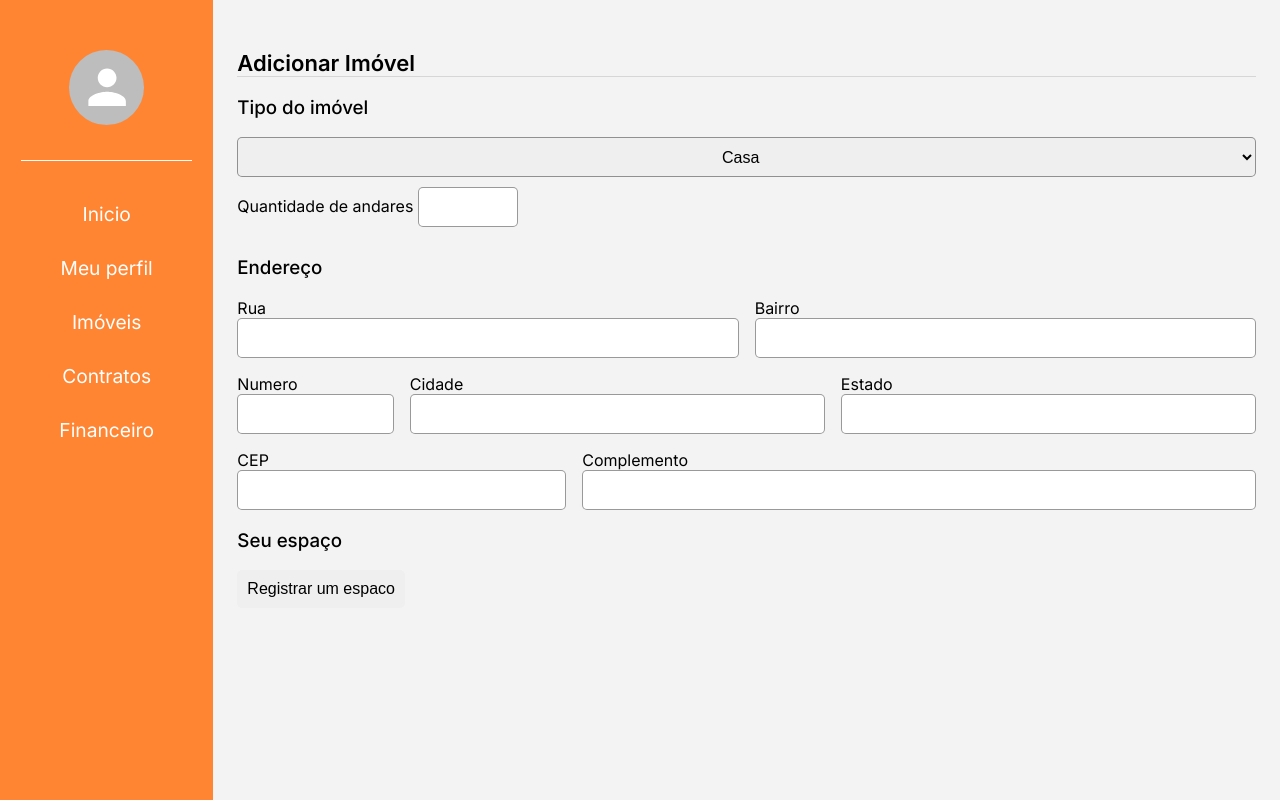
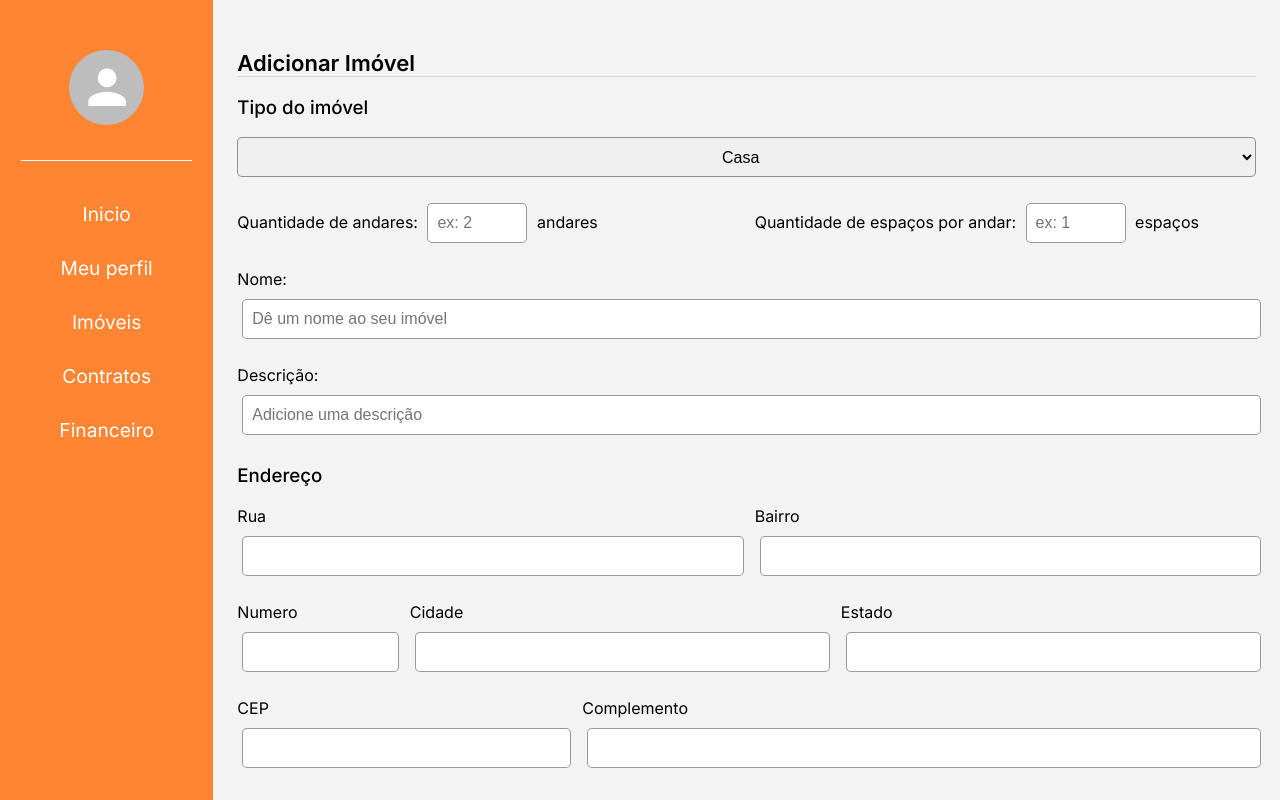
Before and after one commit to jonasnascc/SeuSindico, a React (Create React App) app: page /imoveis/adicionar in a window 1280 px wide. Shown: the top 800 px of the page. Built offline with nearby package versions, Linux system fonts and the light colour scheme; no server answers.

Commit message:
Lógica de construção do formulário de cadastro de imóvel e layout básico

```diff
--- a/src/pages/ImoveisPage/AddImovel.tsx
+++ b/src/pages/ImoveisPage/AddImovel.tsx
@@ -3,15 +3,30 @@ import { Divider, Grid } from "@mui/material"
 import styled from "styled-components"
 import { StringInput } from "../../shared/components/Input/StringInput"
 import { NumberInput } from "../../shared/components/Input/NumberInput"
-import { useState } from "react"
+import { useEffect, useState } from "react"
 import { EnderecoForm } from "../../shared/components/AddImovelForm/EnderecoForm";
-import { Endereco, Espaco } from "../../types/imovel";
+import { Endereco, Espaco, Imovel, SimpleImovel } from "../../types/imovel";
 import { EspacoForm } from "../../shared/components/AddImovelForm/EspacoForm";
+import { ImovelForm } from "../../shared/components/AddImovelForm/ImovelForm";
+import { FormularioTitulo } from "../../shared/components/AddImovelForm/styles";
+import { AddImovelBody } from "./styles";
 
 export const AddImovel = () => {
-    const [endereco, setEndereco] = useState<Endereco>();
-    const [espacos, setEspacos] = useState<Espaco[]>();
+    const [imovel, setImovel] = useState<Imovel>({
+        codigo: null,
+        nome: "",
+        descricao: "",
+        quantidadeAndares: null,
+        espacosPorAndar: null,
+        endereco: null,
+        espacos: [],
+        tipo: ""
+    });
     const [isRegistrandoEspaco, setRegistrandoEspaco] = useState(false);
+
+    useEffect(() => {
+        console.log(imovel)
+    } , [imovel])
 
 
     const handleRegistrarEspaco = (event : any) => {
@@ -25,21 +40,34 @@ export const AddImovel = () => {
     }
 
     const handleEnderecoChange = (novoValor : Endereco) => {
-        setEndereco(novoValor);
+        setImovel({
+            ...imovel,
+            endereco : novoValor
+        })
     }
 
+    const handleAddEspaco = (novoValor : Espaco) => {
+        setImovel({
+            ...imovel,
+            espacos : [...imovel.espacos, novoValor]
+        })
+        setRegistrandoEspaco(false);
+    }
+
+    const handleImovelChange = (newImovel : SimpleImovel) => {
+        setImovel({
+            ...imovel,
+            ...newImovel
+        });
+    }
     return (
-        <>
+        <AddImovelBody>
             <SectionHeader label="Adicionar Imóvel"/>
-            <FormularioTitulo>Tipo do imóvel</FormularioTitulo>
-            <select name="tipoImovel" defaultValue="CASA">
-                <option value="CASA">Casa</option>
-                <option value="EDIFICIO">Edificio</option>
-            </select>
-            <InputText>Quantidade de andares</InputText>
-            <NumberInput name="quantidadeAndares" larguraMinima/>
+
+            <ImovelForm onImovelChange={handleImovelChange}/>
 
             <EnderecoForm onFormChange={handleEnderecoChange}/>
+
             <FormularioTitulo>Seu espaço</FormularioTitulo>
 
             {
@@ -47,24 +75,11 @@ export const AddImovel = () => {
                     <button onClick={handleRegistrarEspaco}> Registrar um espaco </button>
                 ) : (
                     <>
-                    <EspacoForm onFormChange={() => null}/>
+                    <EspacoForm onSaveEspaco={handleAddEspaco}/>
                     <button onClick={handleCancelarRegistroEspaco}> Cancelar Tudo </button>
                     </>
                 )
             }
-        </>
+        </AddImovelBody>
     )
 }
-
-
-const FormularioTitulo = styled.h3`
-    font-weight: 500;
-`
-const Subtitle = styled.h4`
-    font-weight: 500;
-`
-
-const InputText = styled.span`
-    margin: 0;
-    padding: 0;
-`
--- /dev/null
+++ b/src/pages/ImoveisPage/styles.ts
@@ -0,0 +1,5 @@
+import styled from "@emotion/styled";
+
+export const AddImovelBody = styled.div`
+    margin-bottom: 100px;
+`
--- /dev/null
+++ b/src/shared/components/AddImovelForm/ComodoForm.tsx
@@ -0,0 +1,41 @@
+import React, { useState } from "react";
+import { NumberInput } from "../Input/NumberInput";
+import { StringInput } from "../Input/StringInput";
+import { Subtitle, InputText } from "./styles";
+import { Comodo } from "../../../types/imovel";
+
+export const ComodoForm = ({onSaveComodo} : {onSaveComodo : (comodo : Comodo) => void}) => {
+
+    const [comodo, setComodo] = useState<Comodo>({
+        nome: "",
+        metrosQuadrados: null,
+        detalhes: ""
+    });
+
+    const handleComodoChange = (event: any) => {
+        setComodo({
+            ...comodo,
+            [event.target.name] : event.target.value
+        })
+    }
+
+    const handleSaveComodo = (event: any) => {
+        event.preventDefault();
+        onSaveComodo(comodo);
+    }
+
+    return (
+        <form onChange={handleComodoChange}>
+            <InputText>Nome</InputText>
+            <StringInput name="nome"/>
+
+            <InputText>Metros quadrados</InputText>
+            <NumberInput name="metrosQuadrados"/>
+
+            <InputText>detalhes</InputText>
+            <StringInput name="detalhes"/>
+
+            <button onClick={handleSaveComodo}>Salvar cômodo</button>
+        </form>
+    )
+}
--- a/src/shared/components/AddImovelForm/EspacoForm.tsx
+++ b/src/shared/components/AddImovelForm/EspacoForm.tsx
@@ -1,10 +1,12 @@
 import React, { useState } from "react";
 import { NumberInput } from "../Input/NumberInput";
 import { StringInput } from "../Input/StringInput";
-import { FormularioTitulo, InputText, Subtitle } from "./styles";
-import { Espaco } from "../../../types/imovel";
+import { CenterGrid, FormularioTitulo, InputText, Subtitle } from "./styles";
+import { Comodo, Espaco } from "../../../types/imovel";
+import { ComodoForm } from "./ComodoForm";
+import { Grid } from "@mui/material";
 
-export const EspacoForm = ({onFormChange} : {onFormChange : (espaco : Espaco) => void}) => {
+export const EspacoForm = ({onSaveEspaco} : {onSaveEspaco : (espaco : Espaco) => void}) => {
     const [espaco, setEspaco] = useState<Espaco>({
         tipo: "",
         espacoId: null,
@@ -22,7 +24,6 @@ export const EspacoForm = ({onFormChange} : {onFormChange : (espaco : Espaco) =>
             [event.target.name] : event.target.value
         }
         setEspaco(newObject);
-        onFormChange(newObject);
     }
 
     const handleRegistrarComodo = (event : any) => {
@@ -35,42 +36,73 @@ export const EspacoForm = ({onFormChange} : {onFormChange : (espaco : Espaco) =>
         setRegistrandoComodo(false);
     }
 
+    const handleSaveEspaco = (event : any) => {
+        event.preventDefault();
+        onSaveEspaco({...espaco, quantidadeComodos: espaco.comodos.length});
+    }
+
+    const handleSaveComodo = (comodo : Comodo) => {
+        setEspaco({
+            ...espaco,
+            comodos : [...espaco.comodos, comodo]
+        })
+        setRegistrandoComodo(false);
+    }
+
     return (
+        <>
         <form onChange={handleEspacoChange}>
-            <FormularioTitulo>Detalhes sobre o seu espaço</FormularioTitulo>
+            <Grid container spacing={2}>
+                <Grid item  xs={8}>
+                    <InputText>Tipo: </InputText>
+                    <select name="tipo" defaultValue="">
+                        <option value="APARTAMENTO">Apartamento</option>
+                        <option value="ESCRITORIO">Escritório</option>
+                        <option value="PONTO_COMERCIAL">Ponto comercial</option>
+                    </select>
+                </Grid>
 
-            <InputText>Tamanho em metros quadrados</InputText>
-            <NumberInput name="metrosQuadrados" larguraMinima/>
+                <Grid item xs={4}>
+                    <InputText>Tamanho em metros quadrados: </InputText>
+                    <NumberInput
+                        name="metrosQuadrados"
+                        placeholder="ex: 14"
+                        larguraMinima
+                    />
+                </Grid>
 
-            <InputText>Andar</InputText>
-            <NumberInput name="andar" larguraMinima/>
+                <Grid item xs={2}>
+                    <InputText>Andar: </InputText>
+                    <NumberInput
+                        name="andar"
+                        placeholder="ex: 1"
+                        larguraMinima
+                    />
+                </Grid>
 
-            <select name="tipo" defaultValue="">
-                <option value="APARTAMENTO">Apartamento</option>
-                <option value="ESCRITORIO">Escritório</option>
-                <option value="PONTO_COMERCIAL">Ponto comercial</option>
+                <Grid item xs={2}>
+                    <InputText>Numero</InputText>
+                    <StringInput
+                        name="numero"
+                        placeholder="ex: 126 B"
+                        larguraMinima
+                    />
+                </Grid>
+            </Grid>
 
-            </select>
+        </form>
 
-            {!isRegistrandoComodo ? (
+        <FormularioTitulo>Registrar cômodos</FormularioTitulo>
+        {!isRegistrandoComodo ? (
                 <button onClick={handleRegistrarComodo}>Registrar comodo</button>
             ):(
                 <>
-                <Subtitle>Registre um cômodo</Subtitle>
-
-                <InputText>Nome</InputText>
-                <StringInput name="nomeComodo"/>
-
-                <InputText>Metros quadrados</InputText>
-                <NumberInput name="metrosComodo"/>
-
-                <InputText>detalhes</InputText>
-                <StringInput name="detalhesComodo"/>
-
-                <button onClick={handleCancelarRegistroComodo}>Salvar</button>
+                <ComodoForm onSaveComodo={handleSaveComodo}/>
                 <button onClick={handleCancelarRegistroComodo}>Cancelar</button>
                 </>
             )}
-        </form>
+
+        <button onClick={handleSaveEspaco}>Salvar Espaco</button>
+        </>
     )
 }
--- /dev/null
+++ b/src/shared/components/AddImovelForm/ImovelForm.tsx
@@ -0,0 +1,70 @@
+import React, { useState } from "react";
+import { FormularioTitulo, InputText } from "./styles";
+import { NumberInput } from "../Input/NumberInput";
+import { SimpleImovel } from "../../../types/imovel";
+import { StringInput } from "../Input/StringInput";
+import { Grid } from "@mui/material";
+
+export const ImovelForm = ({onImovelChange} : {onImovelChange : (imovel : SimpleImovel) => void}) => {
+    const [imovel, setImovel] = useState<SimpleImovel>({
+        nome: "",
+        descricao: "",
+        quantidadeAndares: null,
+        espacosPorAndar: null,
+        tipo: ""
+    })
+
+    const handleImovelChange = (event : any) => {
+        const novoImovel = {
+            ...imovel,
+            [event.target.name] : event.target.value
+        };
+        setImovel(novoImovel);
+        onImovelChange(novoImovel);
+    }
+
+    return (
+        <form onChange={handleImovelChange}>
+            <FormularioTitulo>Tipo do imóvel</FormularioTitulo>
+            <Grid container spacing={2}>
+                <Grid item xs={12}>
+                    <select name="tipo" defaultValue="CASA" >
+                        <option value="CASA">Casa</option>
+                        <option value="EDIFICIO">Edificio</option>
+                    </select>
+                </Grid>
+                <Grid item xs={6}>
+                    <InputText>Quantidade de andares: </InputText>
+                    <NumberInput
+                        name="quantidadeAndares"
+                        placeholder="ex: 2"
+                        larguraMinima
+                    /> andares
+                </Grid>
+                <Grid item xs={6}>
+                    <InputText>Quantidade de espaços por andar: </InputText>
+                    <NumberInput
+                        name="espacosPorAndar"
+                        placeholder="ex: 1"
+                        larguraMinima
+                    /> espaços
+                </Grid>
+                <Grid item xs={12}>
+                    <InputText>Nome:</InputText>
+                    <StringInput
+                        name="nome"
+                        placeholder="Dê um nome ao seu imóvel"
+                    />
+                </Grid>
+                <Grid item xs={12}>
+                    <InputText>Descrição:</InputText>
+                    <StringInput
+                        name="descricao"
+                        placeholder="Adicione uma descrição"
+                    />
+                </Grid>
+
+            </Grid>
+        </form>
+    )
+}
--- a/src/shared/components/Input/NumberInput.tsx
+++ b/src/shared/components/Input/NumberInput.tsx
@@ -1,12 +1,13 @@
 import React from "react";
 import styled from "styled-components";
 
-export const NumberInput = ({name, larguraMinima=false} : {name:string, larguraMinima?:boolean}) => {
+export const NumberInput = ({name, larguraMinima=false, placeholder=""} : {name:string, placeholder?:string, larguraMinima?:boolean}) => {
     return (
         <Input
             id={name}
             type="number"
             name={name}
+            placeholder={placeholder}
             $larguraMinima={larguraMinima}
         />
     )
--- a/src/shared/components/Input/StringInput.tsx
+++ b/src/shared/components/Input/StringInput.tsx
@@ -1,15 +1,19 @@
 import React from "react";
 import styled from "styled-components";
 
-export const StringInput = ({name} : {name:string}) => {
+export const StringInput = ({name, placeholder="", larguraMinima=false} : {name:string, placeholder?:string, larguraMinima?:boolean}) => {
     return (
         <Input
             id={name}
             name={name}
+            placeholder={placeholder}
+            $larguraMinima={larguraMinima}
         />
     )
 }
 
-const Input = styled.input`
+const Input = styled.input<{$larguraMinima?:boolean}>`
     padding: 0 .7vw;
+    margin: 10px 5px;
+    ${props => props.$larguraMinima && "max-width: 100px;"}
 `
```
Also changed, not shown: src/shared/components/AddImovelForm/styles.ts (+7 -0 lines), src/types/imovel.ts (+14 -6 lines).
